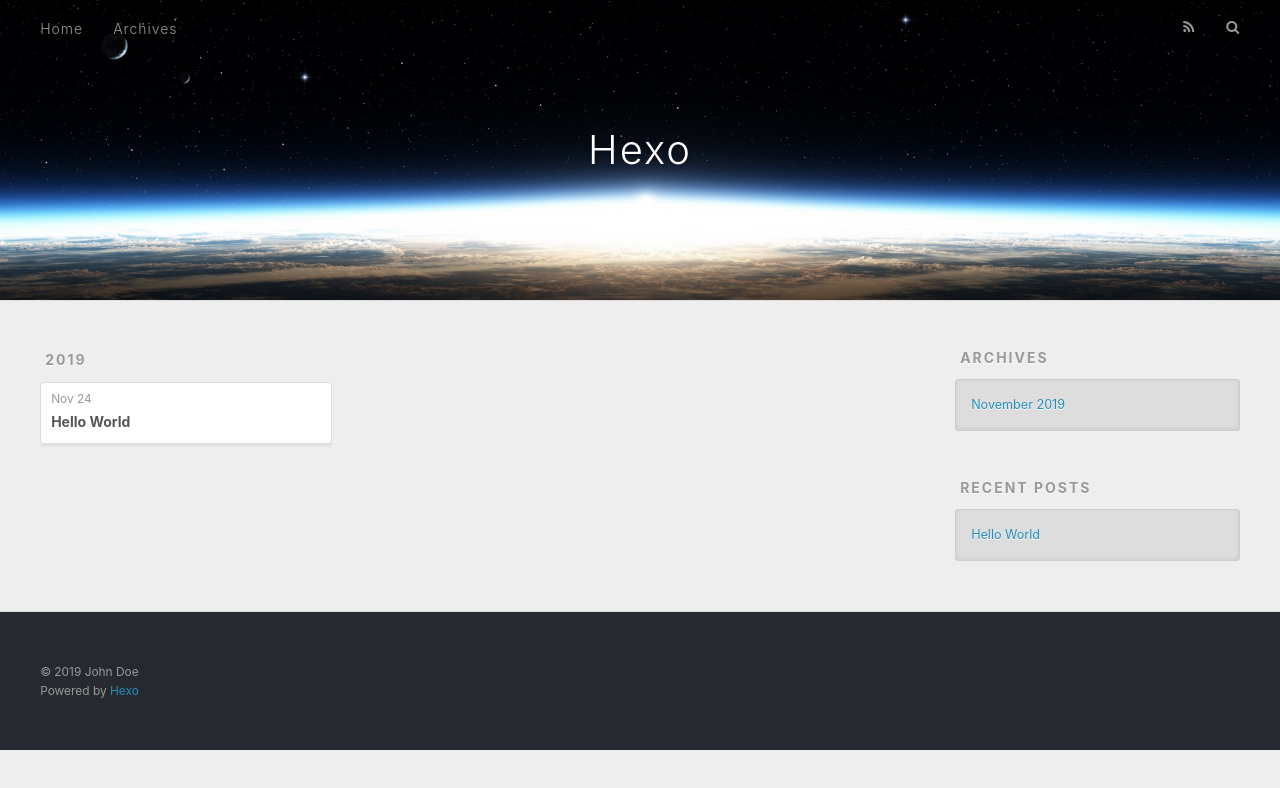
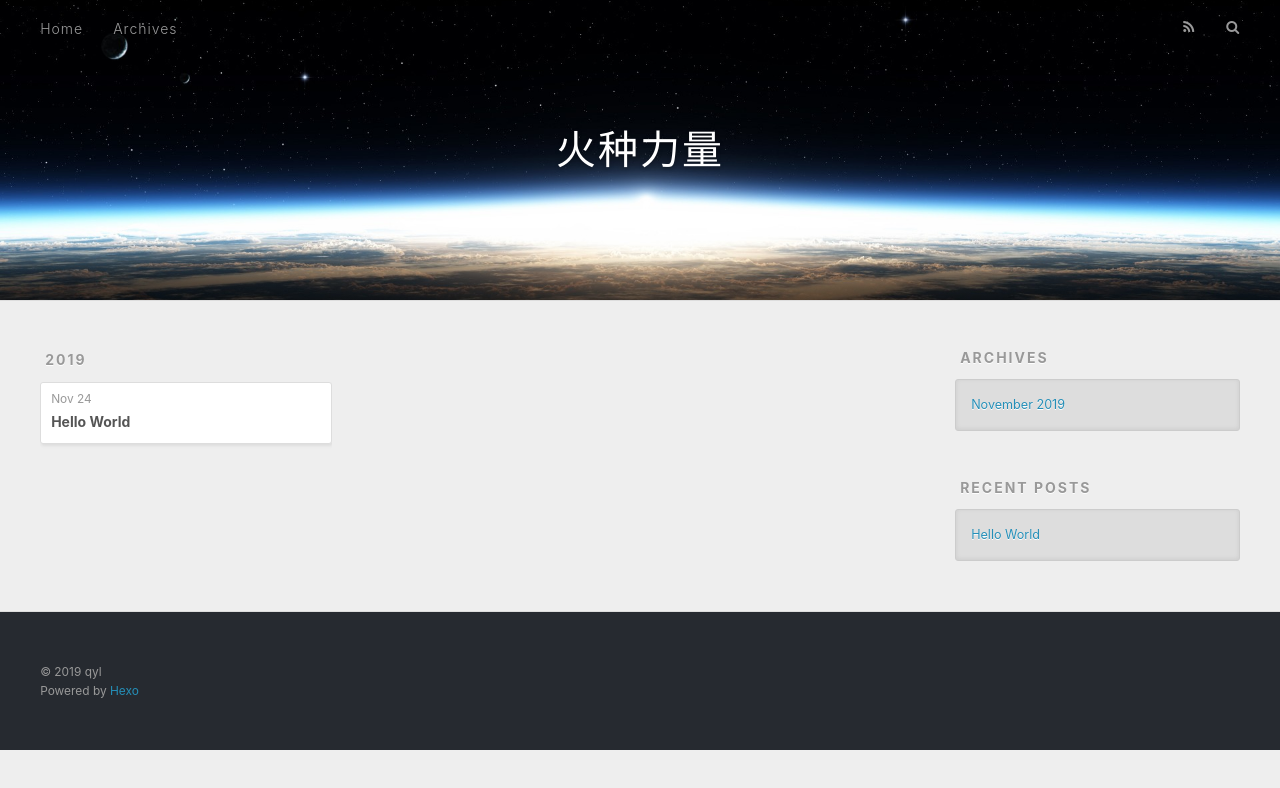
Before and after one commit to businiaozhiyi/businiaozhiyi.github.io, a plain HTML site: page archives/2019/11/index.html in a window 1280 px wide. Drawn offline with nearby package versions, Linux system fonts and the light colour scheme.

Commit message:
Site updated: 2019-11-24 23:55:25

```diff
--- a/archives/2019/11/index.html
+++ b/archives/2019/11/index.html
@@ -5,16 +5,16 @@
 
 
 
-  <title>Archives: 2019/11 | Hexo</title>
+  <title>Archives: 2019/11 | 火种力量</title>
   <meta name="viewport" content="width=device-width, initial-scale=1, maximum-scale=1">
   <meta property="og:type" content="website">
-<meta property="og:title" content="Hexo">
+<meta property="og:title" content="火种力量">
 <meta property="og:url" content="http:&#x2F;&#x2F;yoursite.com&#x2F;archives&#x2F;2019&#x2F;11&#x2F;index.html">
-<meta property="og:site_name" content="Hexo">
-<meta property="og:locale" content="en">
+<meta property="og:site_name" content="火种力量">
+<meta property="og:locale" content="zn">
 <meta name="twitter:card" content="summary">
 
-    <link rel="alternate" href="/atom.xml" title="Hexo" type="application/atom+xml">
+    <link rel="alternate" href="/atom.xml" title="火种力量" type="application/atom+xml">
 
 
     <link rel="icon" href="/favicon.png">
@@ -33,7 +33,7 @@
   <div id="header-outer" class="outer">
     <div id="header-title" class="inner">
       <h1 id="logo-wrap">
-        <a href="/" id="logo">Hexo</a>
+        <a href="/" id="logo">火种力量</a>
       </h1>
 
     </div>
@@ -138,7 +138,7 @@
 
   <div class="outer">
     <div id="footer-info" class="inner">
-      &copy; 2019 John Doe<br>
+      &copy; 2019 qyl<br>
       Powered by <a href="http://hexo.io/" target="_blank">Hexo</a>
     </div>
   </div>
```
Also changed, not shown: 2019/11/24/hello-world/index.html (+7 -7 lines), archives/2019/index.html (+7 -7 lines), archives/index.html (+7 -7 lines), index.html (+8 -8 lines).
